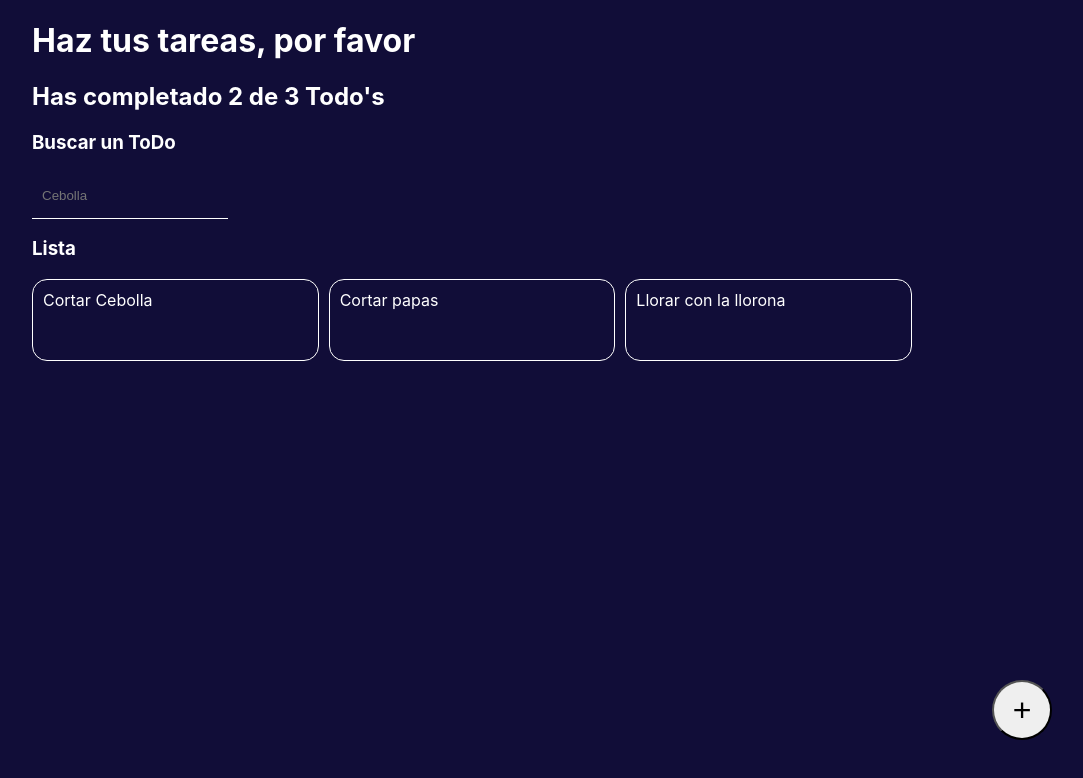
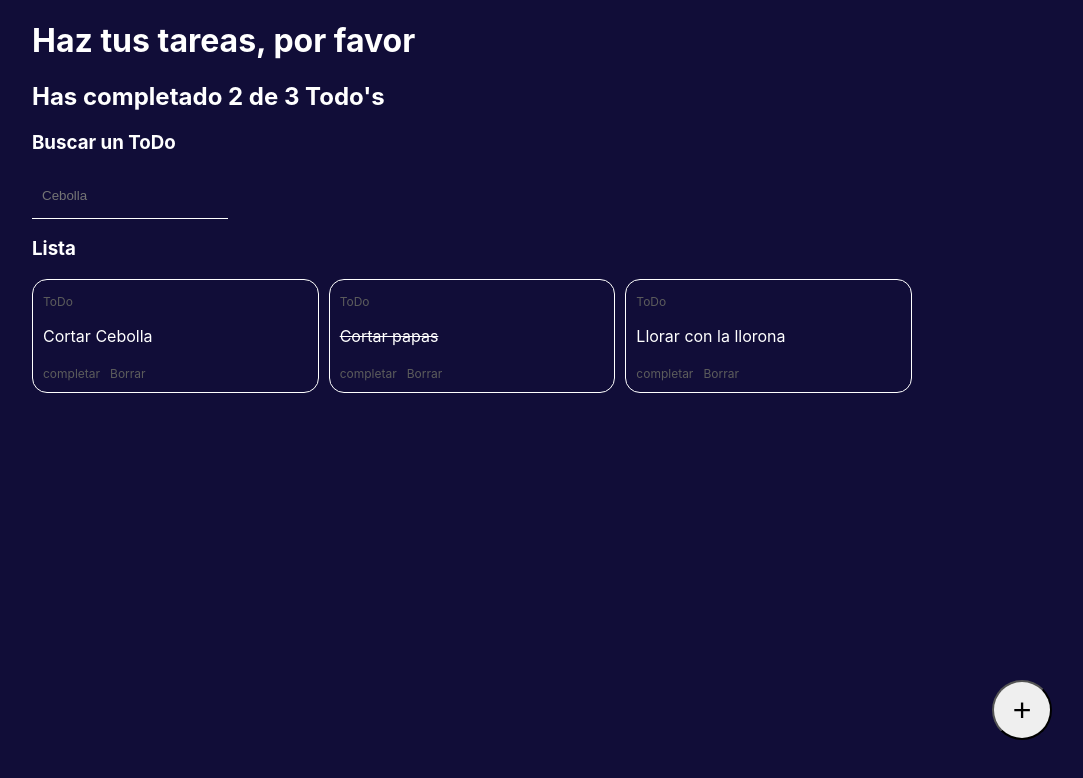
Before and after one commit to alessandrovaru/curso-intro-react, a React (Create React App) app: page / in a window 1280 px wide. Shown: the top 778 px of the page, without its empty margins (168-1251 px from the left). Built offline with nearby package versions, Linux system fonts and the light colour scheme.

Commit message:
Minimal design

```diff
--- a/src/App.js
+++ b/src/App.js
@@ -7,7 +7,7 @@ import { CreateTodoButton } from "./components/CreateTodoButton";
 
 const todos = [
   { text: 'Cortar Cebolla', completed: false },
-  { text: 'Cortar papas', completed: false },
+  { text: 'Cortar papas', completed: true },
   { text: 'Llorar con la llorona', completed: false },
 ]
 
@@ -19,7 +19,11 @@ function App() {
         <TodoSearch />
         <TodoList>
           {todos.map(todo => (
-            <TodoItem text={todo.text} />
+            <TodoItem
+              key={todo.text}
+              text={todo.text}
+              completed={todo.completed}
+            />
           ))}
         </TodoList>
         <CreateTodoButton />
--- a/src/components/TodoItem.css
+++ b/src/components/TodoItem.css
@@ -5,7 +5,7 @@
  border: 1px solid white;
  border-radius: 15px;
  margin-bottom: 10px;
- height: 60px;
+ height: auto;
  cursor: pointer;
  transition: all 0.3s ease-in-out;
 }
@@ -13,3 +13,40 @@
 .TodoItem:hover{
   border: 1px solid rgb(0, 140, 255);
  }
+
+.TodoItem span{
+  font-size: 12px;
+  color: rgb(92, 92, 92);
+}
+.TodoItem .completed{
+  font-size: 12px;
+  color: rgb(92, 92, 92);
+  margin-right: 10px;
+}
+.TodoItem .completed:hover{
+  font-size: 12px;
+  color: rgb(0, 140, 255);
+  margin-right: 10px;
+}
+.TodoItem .unclickable{
+  cursor: not-allowed;
+}
+.TodoItem .unclickable:hover{
+  color: rgb(235, 12, 12);;
+}
+
+.TodoItem .delete{
+  font-size: 12px;
+  color: rgb(92, 92, 92);
+  margin-right: 10px;
+}
+.TodoItem .delete:hover{
+  font-size: 12px;
+  color: rgb(235, 12, 12);
+  margin-right: 10px;
+}
+
+
+.TodoItem .checked{
+  text-decoration: line-through;
+}
--- a/src/components/TodoItem.js
+++ b/src/components/TodoItem.js
@@ -3,7 +3,12 @@ import './TodoItem.css';
 const TodoItem = (props) => {
   return (
     <>
-      <div className="TodoItem">{props.text}</div>
+      <div className="TodoItem">
+        <span>ToDo</span>
+        <p className={`${props.completed && 'checked'}`}>{props.text}</p>
+        <span className={`completed ${props.completed && 'unclickable'}`}>completar</span>
+        <span className='delete'>Borrar</span>
+      </div>
     </>
   )
 }
```
